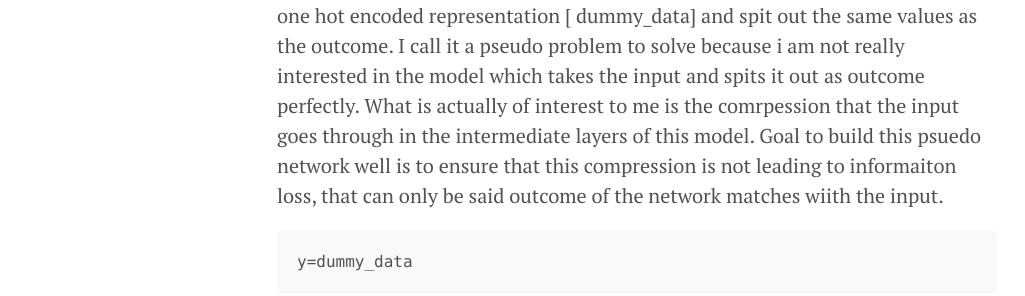
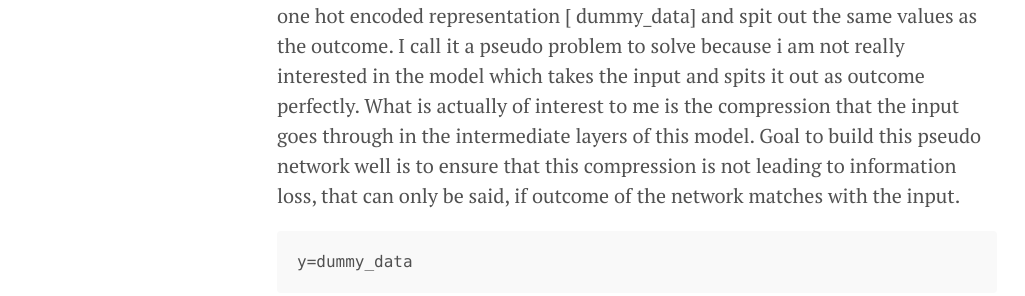
Before and after one commit to lalitsachan/lalitsachan.github.io, a Jekyll site: the page built from _posts/2019-07-09-Feature-Engineering.md, in a window 1280 px wide and 900 px high, scrolled down 4596 px. Shown: the part 318-614 px from the top of the window, without its empty margins (3-1028 px from the left). Built offline with Jekyll 4.4.1, drawn with Linux system fonts in a browser that asks for light colours; formulas are drawn with MathJax 3; comment, search, counter and statistics services are not loaded; some of the changed text lies outside the part shown.

Commit message:
spell check post

````diff
--- a/_posts/2019-07-09-Feature-Engineering.md
+++ b/_posts/2019-07-09-Feature-Engineering.md
@@ -126,7 +126,7 @@ dummy_data.shape[1]
 47
 ```
 
-We'll take the columns as our response as well. The network that we'll be building [ an autoencoder] will be solving a pseudo problem. Its job is to take this one hot encoded representation [ dummy_data] and spit out the same values as the outcome. I call it a pseudo problem to solve because  i am not really interested in the model which takes the input and spits it out as outcome perfectly. What is actually of interest to me is the comrpession that the input goes through in the intermediate layers of this model. Goal to build this psuedo network well is to ensure that this compression is not leading to informaiton loss, that can only be said outcome of the network matches wiith the input.
+We'll take the columns as our response as well. The network that we'll be building [ an autoencoder] will be solving a pseudo problem. Its job is to take this one hot encoded representation [ dummy_data] and spit out the same values as the outcome. I call it a pseudo problem to solve because  i am not really interested in the model which takes the input and spits it out as outcome perfectly. What is actually of interest to me is the compression that the input goes through in the intermediate layers of this model. Goal to build this pseudo network well is to ensure that this compression is not leading to information loss, that can only be said, if outcome of the network matches with the input.
 
 ```python
 y=dummy_data
````
Also changed, not shown: other parts of _posts/2019-07-09-Feature-Engineering.md (+3 -3 lines), 1 other file.
